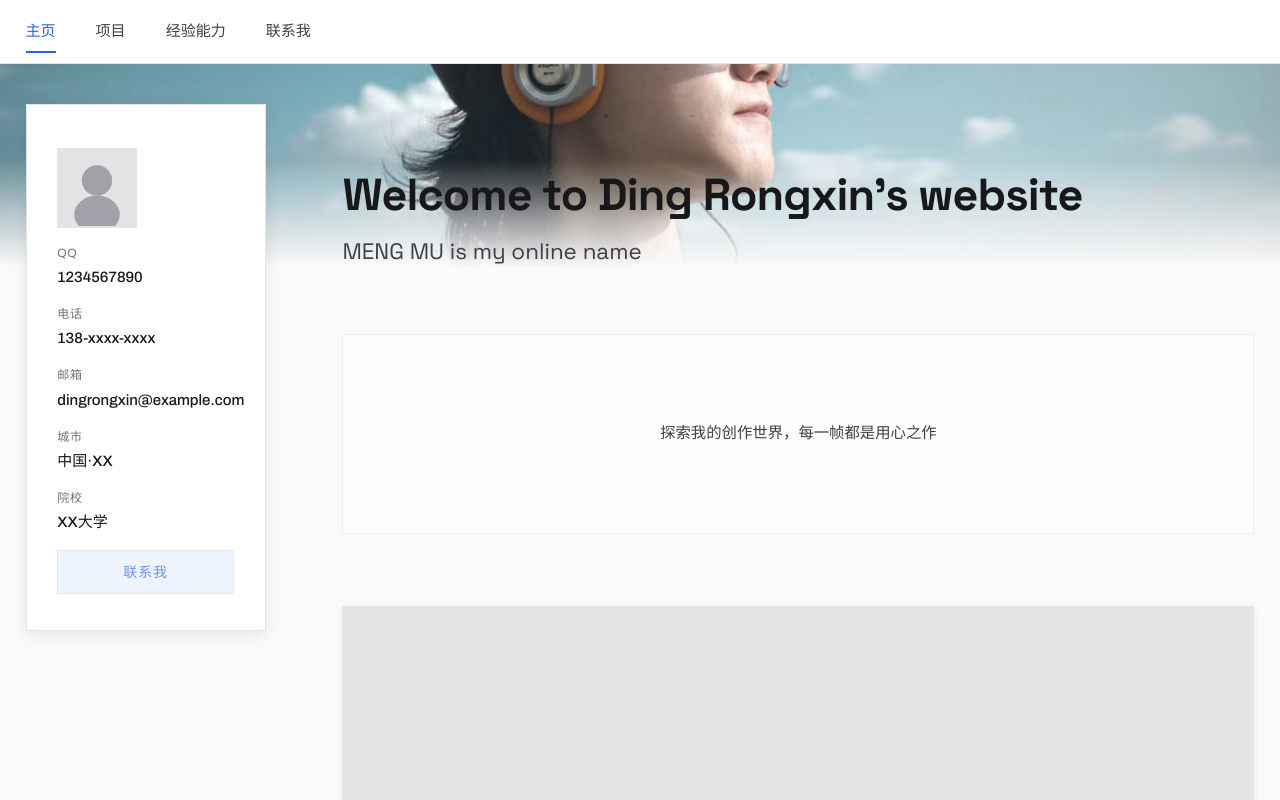
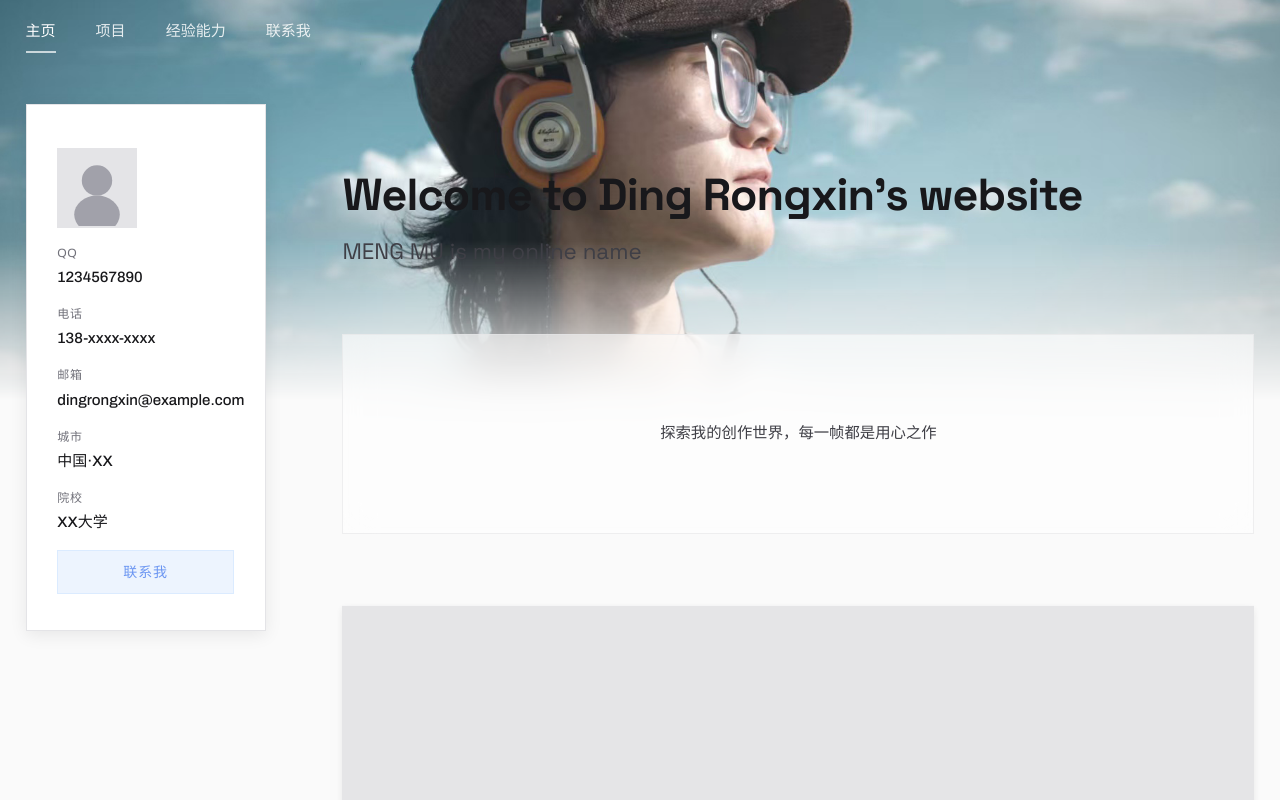
Before and after one commit to AILUN04/My-work, a Vue app: page / in a window 1280 px wide. Shown: the top 800 px of the page. Built offline with nearby package versions, Linux system fonts and the light colour scheme.

Commit message:
feat: transparent navbar on homepage, extend hero bg area by 1.5x

```diff
--- a/src/components/NavBar.vue
+++ b/src/components/NavBar.vue
@@ -1,12 +1,12 @@
 <template>
-  <nav class="navbar">
+  <nav class="navbar" :class="{ transparent: isHome }">
     <div class="navbar-inner">
       <router-link
         v-for="item in navItems"
         :key="item.path"
         :to="item.path"
         class="nav-link"
-        :class="{ active: currentPath === item.path }"
+        :class="{ active: currentPath === item.path, 'nav-light': isHome }"
       >
         {{ item.label }}
       </router-link>
@@ -28,6 +28,7 @@ const navItems = [
 ]
 
 const currentPath = computed(() => route.path)
+const isHome = computed(() => route.path === '/')
 </script>
 
 <style scoped>
@@ -42,6 +43,12 @@ const currentPath = computed(() => route.path)
   z-index: 100;
   display: flex;
   align-items: center;
+  transition: background-color 0.3s ease, border-color 0.3s ease;
+}
+
+.navbar.transparent {
+  background-color: transparent;
+  border-bottom-color: transparent;
 }
 
 .navbar-inner {
@@ -62,6 +69,19 @@ const currentPath = computed(() => route.path)
   border-bottom: 2px solid transparent;
   transition: color var(--transition-speed) ease,
               border-color var(--transition-speed) ease;
+}
+
+.nav-link.nav-light {
+  color: rgba(255, 255, 255, 0.85);
+}
+
+.nav-link.nav-light:hover {
+  color: #fff;
+}
+
+.nav-link.nav-light.active {
+  color: #fff;
+  border-bottom-color: rgba(255,255,255,0.7);
 }
 
 .nav-link:hover {
--- a/src/views/HomePage.vue
+++ b/src/views/HomePage.vue
@@ -173,8 +173,8 @@ onUnmounted(() => {
   top: 0;
   left: 0;
   right: 0;
-  height: 33.33vh;
-  min-height: 240px;
+  height: 50vh;
+  min-height: 360px;
   background: url('/images/hero-bg.jpg') center/cover no-repeat;
   mask-image: linear-gradient(to bottom, black 60%, transparent 100%);
   -webkit-mask-image: linear-gradient(to bottom, black 60%, transparent 100%);
```
